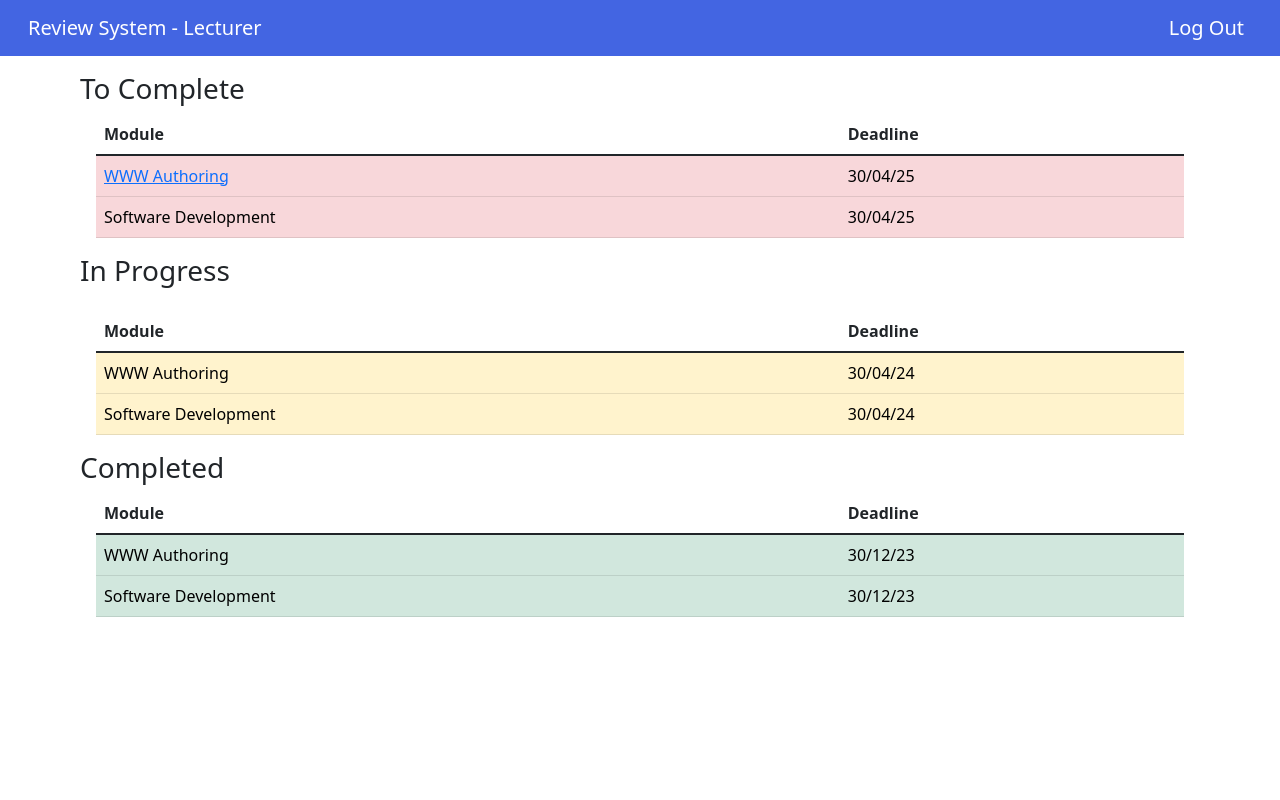
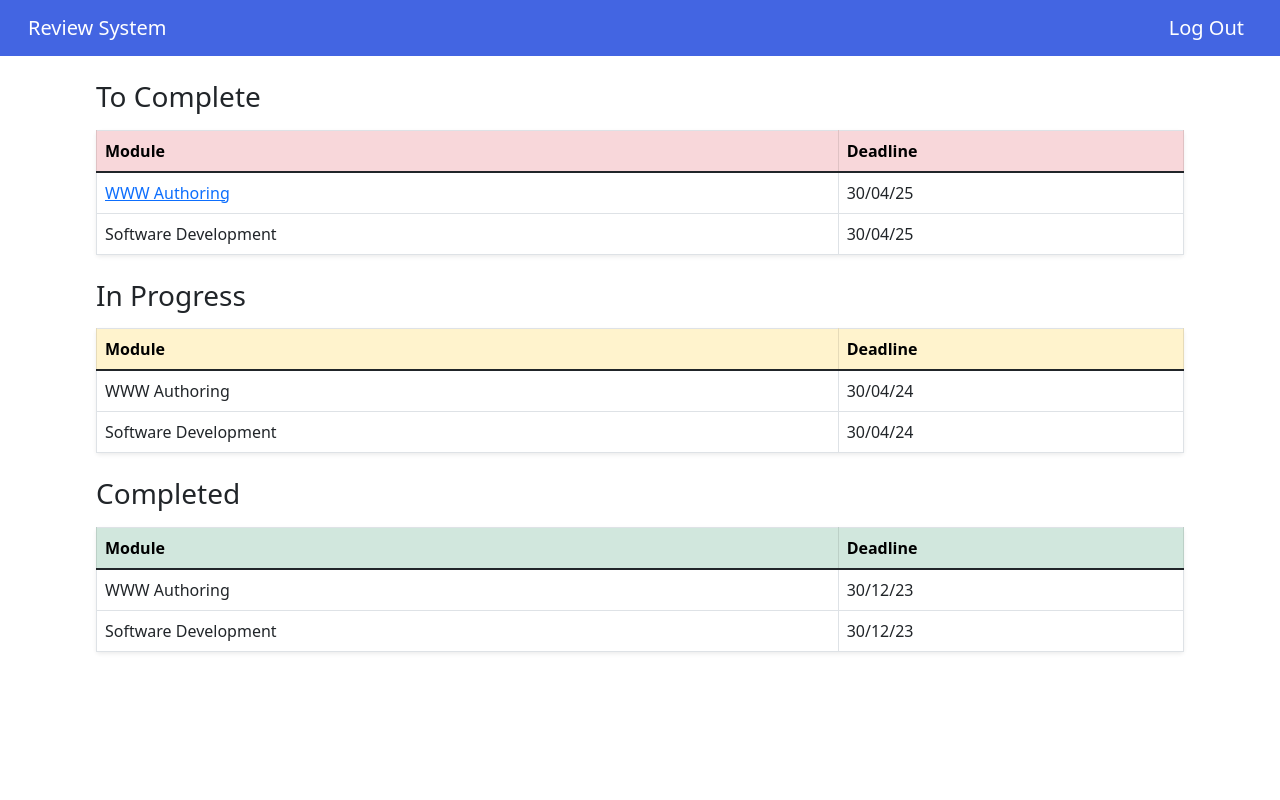
Before and after one commit to HeatherCurrie/AnnualModuleEnhancementSystem, a Flask app: template templates/lecturerDashboard.html in a window 1280 px wide. Run offline with Flask 3, Linux system fonts and the light colour scheme; the template is opened without the code that fills it, so the values that code supplies are empty.

Commit message:
Making it more pretty

```diff
--- a/stylesheet.css
+++ b/stylesheet.css
@@ -1,3 +1,15 @@
+/*MAKE PAGE ENTIRE SCREEN HEIGHT*/
+html, body {
+  height: 100%;
+  margin: 0;
+  padding: 0;
+}
+
+body {
+  min-height: 100vh;
+}
+
+
 .dundeeBlue {
     background-color: #4365e2;
 }
@@ -10,7 +22,38 @@ button:hover {
     background-color: darkblue;
 }
 
-.tableHeader {
-    margin-top: 1rem;
-    margin-left: 5rem;
+/* LOGIN */
+.background {
+    background-color: #f0f4f8;
 }
+
+.containerLogin {
+    width: 95%; /* Almost full width on small devices */
+}
+
+/* Medium devices (tablets, 768px and up) */
+@media (min-width: 768px) {
+    .containerLogin {
+        width: 750px; /* Fixed width for medium screens */
+    }
+}
+
+/* Large devices (desktops, 992px and up) */
+@media (min-width: 992px) {
+    .containerLogin {
+        width: 970px; /* Fixed width for large screens */
+    }
+}
+
+/* Extra large devices (large desktops, 1200px and up) */
+@media (min-width: 1200px) {
+    .containerLogin {
+        width: 50%; /* Fixed width for extra large screens */
+    }
+}
+
+/* MODULE REVIEW */
+
+.submitButton:hover {
+    background-color: darkgreen !important;
+}
--- a/templates/lecturerDashboard.html
+++ b/templates/lecturerDashboard.html
@@ -11,7 +11,7 @@
   <!--NAVBAR-->
     <nav class="navbar navbar-expand-lg navbar-light dundeeBlue">
         <div class="container-fluid">
-            <a class="nav-link navbar-brand text-white" href="lecturerDashboard.html">Review System - Lecturer</a>
+            <a class="nav-link navbar-brand text-white" href="lecturerDashboard.html">Review System</a>
             <ul class="navbar-nav ms-auto">
                 <li class="nav-item">
                     <a class="nav-link navbar-brand text-white" href="login.html">Log Out</a>
@@ -22,23 +22,23 @@
 
 
     <!--TO COMPLETE-->
-    <h3 class="tableHeader">To Complete</h3>
-    <div class="mx-auto" style="width: 85%;">
-        <table class="table">
+    <div class="mx-auto mt-4" style="width: 85%;">
+        <h3 class="mb-3">To Complete</h3>
+        <table class="table table-bordered shadow-sm p-3 mb-4 bg-body-tertiary rounded">
             <thead>
                 <tr>
-                    <th scope="col">Module</th>
-                    <th scope="col">Deadline</th>
+                    <th scope="col" class="table-danger">Module</th>
+                    <th scope="col" class="table-danger">Deadline</th>
                 </tr>
             </thead>
             <tbody>
                 <tr>
-                    <td class="table-danger"><a href="reviewModule.html">WWW Authoring</a></td>
-                    <td class="table-danger">30/04/25</td>
+                    <td><a href="reviewModule.html">WWW Authoring</a></td>
+                    <td>30/04/25</td>
                 </tr>
                 <tr>
-                    <td class="table-danger">Software Development</td>
-                    <td class="table-danger">30/04/25</td>
+                    <td>Software Development</td>
+                    <td>30/04/25</td>
                 </tr>
             </tbody>
         </table>
@@ -46,23 +46,23 @@
 
 
     <!--IN PROGRESS-->
-    <h3 class="tableHeader">In Progress</h3>
     <div class="mx-auto mt-4" style="width: 85%;">
-        <table class="table">
+        <h3 class="mb-3">In Progress</h3>
+        <table class="table table-bordered shadow-sm p-3 mb-4 bg-body-tertiary rounded">
             <thead>
                 <tr>
-                    <th scope="col">Module</th>
-                    <th scope="col">Deadline</th>
+                    <th scope="col" class="table-warning">Module</th>
+                    <th scope="col" class="table-warning">Deadline</th>
                 </tr>
             </thead>
             <tbody>
                 <tr>
-                    <td class="table-warning">WWW Authoring</td>
-                    <td class="table-warning">30/04/24</td>
+                    <td>WWW Authoring</td>
+                    <td>30/04/24</td>
                 </tr>
                 <tr>
-                    <td class="table-warning">Software Development</td>
-                    <td class="table-warning">30/04/24</td>
+                    <td>Software Development</td>
+                    <td>30/04/24</td>
                 </tr>
             </tbody>
         </table>
@@ -70,23 +70,23 @@
 
 
     <!--COMPLETED-->
-    <h3 class="tableHeader">Completed</h3>
-    <div class="mx-auto" style="width: 85%;">
-        <table class="table">
+    <div class="mx-auto mt-4" style="width: 85%;">
+        <h3 class="mb-3">Completed</h3>
+        <table class="table table-bordered shadow-sm p-3 mb-4 bg-body-tertiary rounded">
             <thead>
                 <tr>
-                    <th scope="col">Module</th>
-                    <th scope="col">Deadline</th>
+                    <th scope="col" class="table-success">Module</th>
+                    <th scope="col" class="table-success">Deadline</th>
                 </tr>
             </thead>
             <tbody>
                 <tr>
-                    <td class="table-success">WWW Authoring</td>
-                    <td class="table-success">30/12/23</td>
+                    <td>WWW Authoring</td>
+                    <td>30/12/23</td>
                 </tr>
                 <tr>
-                    <td class="table-success">Software Development</td>
-                    <td class="table-success">30/12/23</td>
+                    <td>Software Development</td>
+                    <td>30/12/23</td>
                 </tr>
             </tbody>
         </table>
--- a/templates/reviewModule.html
+++ b/templates/reviewModule.html
@@ -11,7 +11,7 @@
   <!--NAVBAR-->
     <nav class="navbar navbar-expand-lg navbar-light dundeeBlue">
         <div class="container-fluid">
-            <a class="nav-link navbar-brand text-white" href="lecturerDashboard.html">Review System - Lecturer</a>
+            <a class="nav-link navbar-brand text-white" href="lecturerDashboard.html">Review System</a>
             <ul class="navbar-nav ms-auto">
                 <li class="nav-item">
                     <a class="nav-link navbar-brand text-white" href="login.html">Log Out</a>
@@ -85,7 +85,8 @@
                 <label class="form-label">Date:</label>
                 <input type="date" class="form-control" id="date" required>
             </div>
-            <button type="submit" class="btn text-white dundeeBlue mb-4">Submit</button>
+            <button type="submit" class="btn text-white btn-success submitButton mb-4">Submit</button>
+            <button type="" class="btn text-white dundeeBlue mb-4">Save</button>
         </form>
     </div>
 </body>
```
Also changed, not shown: templates/login.html (+4 -4 lines).
